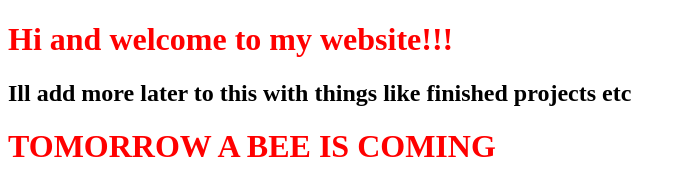
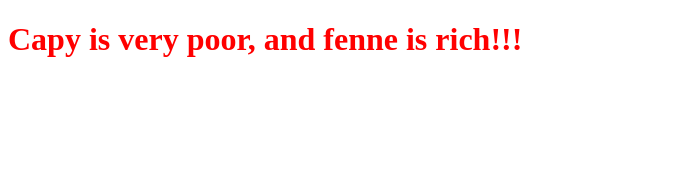
Before and after one commit to Virtknight/Website, a plain HTML site: page index.html in a window 1280 px wide. Shown: the whole page, without its empty margins (0-686 px from the left). Drawn offline with Linux system fonts and the light colour scheme.

Commit message:
Update index.html

```diff
--- a/index.html
+++ b/index.html
@@ -7,9 +7,7 @@
     <link rel="stylesheet" href="style.css">
 </head>
 <body>
-    <h1>Hi and welcome to my website!!!</h1>
-    <h2>Ill add more later to this with things like finished projects etc</h2>
-    <h1>TOMORROW A BEE IS COMING</h1>
+    <h1>Capy is very poor, and fenne is rich!!!</h1>
 
 </body>
 </html>
```
